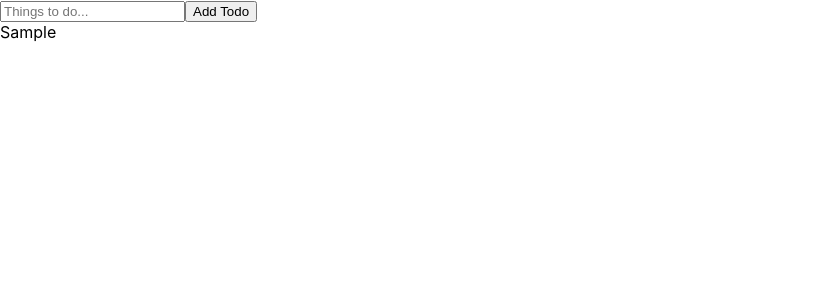
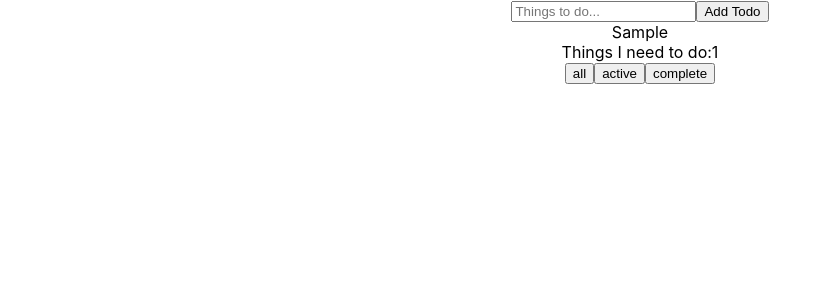
Before and after one commit to aselee/react-todo-list, a React (Create React App) app: page / in a window 1280 px wide. Both pictures are taken after typing "Sample" into the empty fields and a click on the button "Add Todo". Shown: the top 300 px of the page, without its empty margins (0-832 px from the left). Built offline with nearby package versions, Linux system fonts and the light colour scheme.

Commit message:
add line-through and updateTodoToShow buttons

```diff
--- a/src/App.js
+++ b/src/App.js
@@ -1,5 +1,6 @@
 import React, { Component } from 'react';
 import TodoList from './components/TodoList';
+import "./App.css";
 
 
 // https://www.youtube.com/watch?v=I6IY2TqnPDA
--- a/src/components/Todo.js
+++ b/src/components/Todo.js
@@ -1,6 +1,18 @@
 import React from "react";
 
-export default props =>
+export default props => (
   // When the todo button is clicked,
   // it will call on the function toggleComplete
-  <div onClick={props.toggleComplete}>{props.text}</div>;
+  <div
+    style={{
+      // cross the text when it has been clicked
+      // using the ? operator to let code know,
+      // when props.todo item has been completed,
+      // add line through.
+      textDecoration: props.todo.complete ? "line-through": ""
+    }}
+    onClick={props.toggleComplete}
+    >
+    {props.todo.text}
+  </div>
+);
--- a/src/components/TodoList.js
+++ b/src/components/TodoList.js
@@ -7,7 +7,8 @@ export default class TodoList extends React.Component {
   state = {
     // lifting up the state
     // empty array of todos
-    todos: []
+    todos: [],
+    todoToShow:'all'
   };
 
   addTodo = (todo) => {
@@ -30,10 +31,16 @@ export default class TodoList extends React.Component {
         if(todo.id === id) {
         // Suppose to update
           return {
-            // insteading having the keys can do:
-            ...todo,
+            // insteading having the keys:
             // id: todo.id,
             // text: todo.text,
+
+            // we can do:
+            ...todo,
+            // ! -> inverse value
+            // converts the operand to boolean type to True/False
+            // Returns false if its single operand that can be
+            // converted to true; otherwise, returns true.
             complete: !todo.complete
           };
         } else {
@@ -44,7 +51,27 @@ export default class TodoList extends React.Component {
     });
   };
 
+  // function to updateToDoShow
+  updateTodoToShow = (s) => {
+    this.setState({
+      todoToShow: s
+    })
+  }
+
+
   render() {
+    // adding the render for the buttons
+    let todos = [];
+
+    if (this.state.todoToShow === 'all') {
+      todos = this.state.todos;
+    } else if (this.state.todoToshow === 'active') {
+      todos = this.state.todos.filter(todo => !todo.complete)
+    } else if (this.state.todoToshow === 'complete') {
+      todos = this.state.todos.filter(todo => !todo.complete)
+    }
+
+
     return (
     <div>
       <TodoForm onSubmit={this.addTodo} />
@@ -56,11 +83,28 @@ export default class TodoList extends React.Component {
           key={todo.id}
           // prop that is passing the function
           toggleComplete={() => this.toggleComplete(todo.id)}
-          text={todo.text}
+
+          // text={todo.text}
+          // instead of text, we use todo(go to Todo.js)
+          todo={todo}
           />
       ))}
       {/* No use for JSON.stringify, use map */}
       {/* {JSON.stringify(this.state.todos)} */}
+      <div>
+        {/* need to show the number of active todos */}
+        Things I need to do:
+        {/*
+          using the filter method, to go through each individual index
+          and store the elements back to the todo empty array in state
+        */}
+          {this.state.todos.filter(todo => !todo.complete).length}
+      </div>
+      <div>
+        <button onClick={() => this.updateTodoToShow('all')}>all</button>
+        <button onClick={() => this.updateTodoToShow('active')}>active</button>
+        <button onClick={() => this.updateTodoToShow('complete')}>complete</button>
+      </div>
     </div>
     )
   }
```
